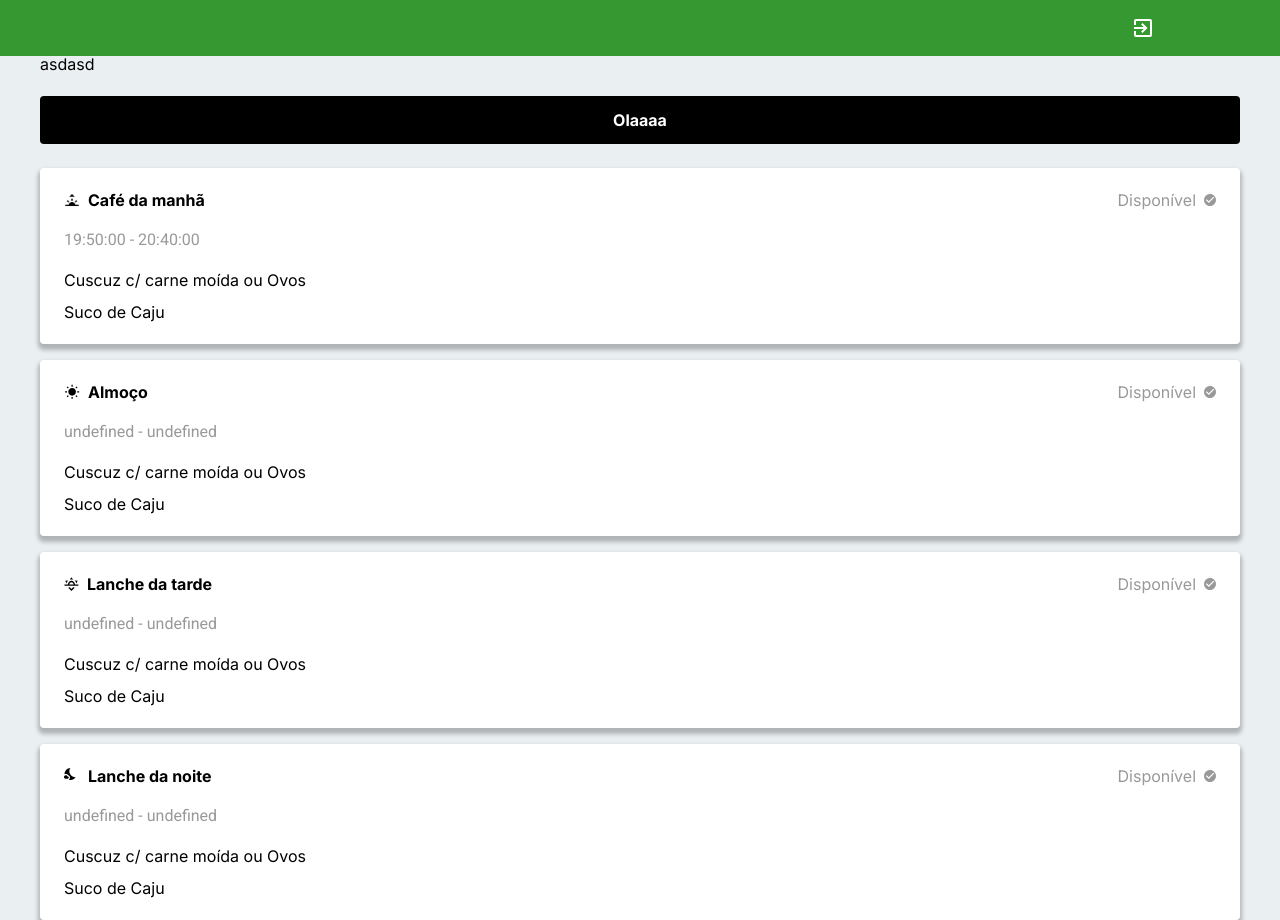
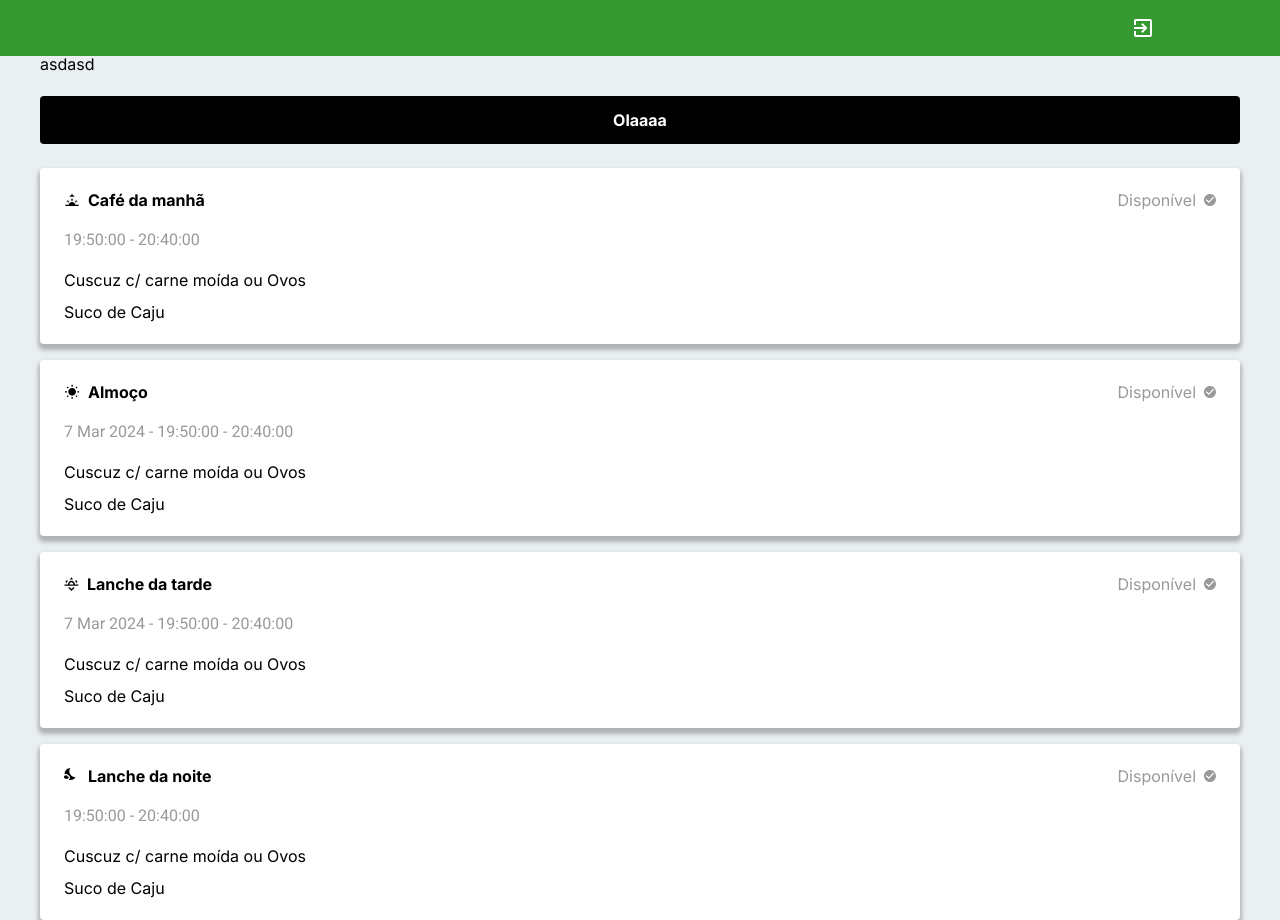
Before and after one commit to LuanF11/SisRef_V2, a Next.js app: page / in a window 1280 px wide. Built offline with nearby package versions, Linux system fonts and the light colour scheme.

Commit message:
Adicionei as restantes situações aos cartões de refeição

```diff
--- a/src/app/globals.css
+++ b/src/app/globals.css
@@ -7,6 +7,8 @@
   --cinza: #999999;
   --branco: #FFFFFF;
   --background: #EAEFF1;
+  --azul-claro: #009BE5;
+  --laranja: #FAB03C;
 
   /* --sombra-pequena: 0px 2px 2px 0px rgba(0, 0, 0, 0.25);
   --sombra-grande: 0px 4px 4px 2px rgba(0, 0, 0, 0.25); */
--- a/src/app/page.tsx
+++ b/src/app/page.tsx
@@ -36,29 +36,18 @@ const cardProps = {
   }
 };
 
-const cardProps2 = {
-  ...cardProps,
-  meal_id: 1,
-  meal: {
-    description: "Almoço"
-  }
-}
+const cardProps2 = JSON.parse(JSON.stringify(cardProps))
+const cardProps3 = JSON.parse(JSON.stringify(cardProps))
+const cardProps4 = JSON.parse(JSON.stringify(cardProps))
 
-const cardProps3 = {
-  ...cardProps,
-  meal_id: 2,
-  meal: {
-    description: "Lanche da tarde"
-  }
-}
+cardProps2.meal_id = 1
+cardProps2.meal.description = "Almoço"
 
-const cardProps4 = {
-  ...cardProps,
-  meal_id: 3,
-  meal: {
-    description: "Lanche da noite"
-  }
-}
+cardProps3.meal_id = 2
+cardProps3.meal.description = "Lanche da tarde"
+
+cardProps4.meal_id = 3
+cardProps4.meal.description = "Lanche da noite"
 
 export default function Home() {
   return (
@@ -68,9 +57,9 @@ export default function Home() {
     <div className={style.mealContainer}>
     <MealCard reservation={cardProps}>
     </MealCard>
-    <MealCard reservation={cardProps2}>
+    <MealCard reservation={cardProps2} showDateAndTime>
     </MealCard>
-    <MealCard reservation={cardProps3}>
+    <MealCard reservation={cardProps3} showDateAndTime>
     </MealCard>
     <MealCard reservation={cardProps4}>
     </MealCard>
--- a/src/components/Icons/CheckIcon.module.css
+++ b/src/components/Icons/CheckIcon.module.css
@@ -5,3 +5,11 @@
 .gray{
     fill: var(--cinza);
 }
+
+.orange {
+    fill: var(--laranja);
+}
+
+.lightBlue {
+    fill: var(--azul-claro);
+}
--- a/src/components/Icons/CheckIcon.tsx
+++ b/src/components/Icons/CheckIcon.tsx
@@ -1,7 +1,18 @@
 import style from './CheckIcon.module.css';
 
-const CheckIcon = ({ variant }: { variant: "verde" | "cinza" }) => {
-    const color = variant === "verde" ? style.green : style.gray
+const CheckIcon = ({ variant }: { variant: "verde" | "cinza" | "laranja" | "azul-claro" }) => {
+    let color = style.gray;
+    switch (variant) {
+        case "verde":
+            color = style.green;
+            break;
+        case "laranja":
+            color = style.orange;
+            break;
+        case "azul-claro":
+            color = style.lightBlue;
+            break;
+    }
 
     return (
         <svg width="12" height="12" viewBox="0 0 12 12" fill="none" xmlns="http://www.w3.org/2000/svg">
--- a/src/components/MealCard/MealCard.tsx
+++ b/src/components/MealCard/MealCard.tsx
@@ -41,6 +41,7 @@ interface Reservation {
 interface GenericCardProps {
   children?: React.ReactNode;
   reservation: Reservation;
+  showDateAndTime?: boolean;
 }
 
 const getSituation = (reservation: Reservation) => {
@@ -75,7 +76,18 @@ const getSituation = (reservation: Reservation) => {
   return <p>Situação desconhecida</p>;
 }
 
-const MealCard = ({ children, reservation }: GenericCardProps) => {
+const getTime = (reservation: Reservation, showDateAndTime: boolean | undefined) => {
+  if (showDateAndTime) {
+    const date = new Date(reservation.date);
+    const formattedDate = `${date.getDate()} ${date.toLocaleString('default', { month: 'short' })} ${date.getFullYear()}`;
+
+    return `${formattedDate} - ${reservation.meal.timeStart} - ${reservation.meal.timeEnd}`;
+  }
+
+  return `${reservation.meal.timeStart} - ${reservation.meal.timeEnd}`;
+}
+
+const MealCard = ({ children, reservation, showDateAndTime }: GenericCardProps) => {
   return (
     <div className={styles.card}>
       <div className={styles.top}>
@@ -84,15 +96,13 @@ const MealCard = ({ children, reservation }: GenericCardProps) => {
         </div>
         <div className={styles.situation}>{getSituation(reservation)}</div>
       </div>
-      <div className={styles.time}>{
-        `${reservation.meal.timeStart} - ${reservation.meal.timeEnd}`
-      }</div>
+      <div className={styles.time}>{getTime(reservation, showDateAndTime)}</div>
       <div className={styles.mealDescription}>{
         reservation.menu.description.split(/[;+]/).map((food, index) => (
           <span key={index}>{food}</span>
         ))
       }</div>
-      { children }
+      {children}
     </div>
   );
 };
--- a/src/components/MealCard/SituationTexts/SituationTexts.module.css
+++ b/src/components/MealCard/SituationTexts/SituationTexts.module.css
@@ -1,4 +1,4 @@
-.reservado {
+.reservado, .utilizado {
     color: var(--verde-logo)
 }
 
@@ -13,3 +13,11 @@
 .encerrado {
     color: var(--cinza)
 }
+
+.naoUtilizado {
+    color: var(--laranja)
+}
+
+.justificado {
+    color: var(--azul-claro)
+}
```
Also changed, not shown: src/components/MealCard/SituationTexts/JustificadoText.tsx (added, +10 -0 lines), src/components/MealCard/SituationTexts/NaoUtilizadoText.tsx (added, +10 -0 lines), src/components/MealCard/SituationTexts/UtilizadoText.tsx (added, +10 -0 lines).
